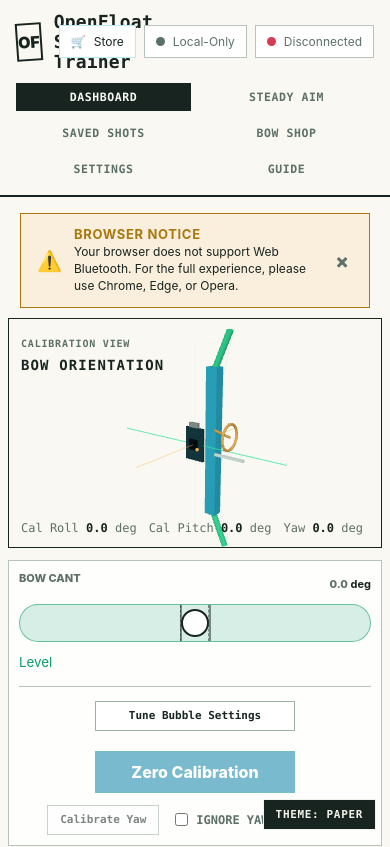
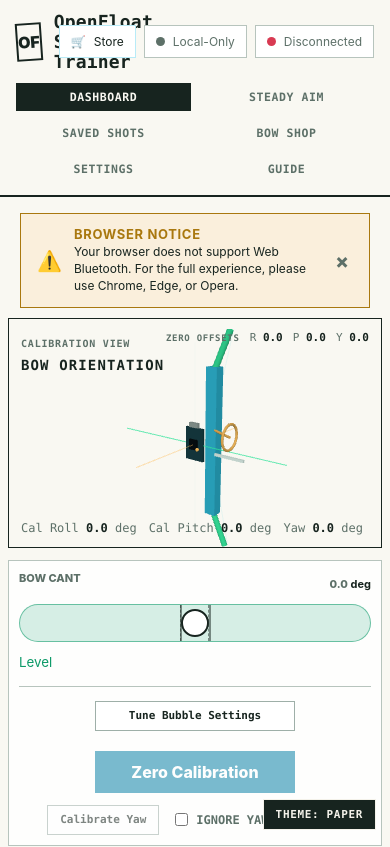
Before and after one commit to DevanMetz/Open-Float-Archery, a plain HTML site: page index.html in a window 390 px wide. Shown: the top 847 px of the page. Drawn offline with nearby package versions, Linux system fonts and the light colour scheme; animation ran at ten frames a second.

Commit message:
Show stored zero-calibration offsets in the calibration view
Adds a small Zero Offsets readout (roll / pitch / yaw) overlaid in the
bottom-right corner of the Bow Orientation panel, updated from the
store alongside the live calibrated angles. On small screens it moves
to the top-right corner since the live readouts occupy the bottom-left
there.

```diff
--- a/app/main.js
+++ b/app/main.js
@@ -64,6 +64,7 @@ const ELEMENT_IDS = [
   "reviewScrubBar", "replayTraceBtn", "speedDownBtn", "speedUpBtn",
   "speedValue", "traceScrubSlider", "traceScrubValue", "tracePhaseRail",
   "zeroBtn", "zeroYawBtn", "batteryBadge", "batteryText",
+  "calOffsetRollValue", "calOffsetPitchValue", "calOffsetYawValue",
   "mountOrientationSelect", "mountOrientationCanvas", "mountOrientationDescription",
   "mountLiveCantValue", "mountLivePitchValue",
   "mountWizardText", "mountWizardPrimaryBtn", "mountWizardCancelBtn",
--- a/app/ui/dashboard.js
+++ b/app/ui/dashboard.js
@@ -1225,6 +1225,15 @@ async function initOrientationVisualizer(el, store) {
     if (el.orientationYawValue) {
       el.orientationYawValue.textContent = targetYaw.toFixed(1);
     }
+    if (el.calOffsetRollValue) {
+      el.calOffsetRollValue.textContent = (Number(state.cantOffset) || 0).toFixed(1);
+    }
+    if (el.calOffsetPitchValue) {
+      el.calOffsetPitchValue.textContent = (Number(state.pitchOffset) || 0).toFixed(1);
+    }
+    if (el.calOffsetYawValue) {
+      el.calOffsetYawValue.textContent = (Number(state.yawOffset) || 0).toFixed(1);
+    }
   });
 
   function resize() {
--- a/index.html
+++ b/index.html
@@ -91,6 +91,12 @@
                 <span>Cal Roll <strong id="orientationRollValue">0.0</strong> deg</span>
                 <span>Cal Pitch <strong id="orientationPitchValue">0.0</strong> deg</span>
                 <span>Yaw <strong id="orientationYawValue">0.0</strong> deg</span>
+              </div>
+              <div class="orientation-cal-offsets" aria-label="Stored zero calibration offsets">
+                <span class="cal-offsets-label">Zero Offsets</span>
+                <span>R <strong id="calOffsetRollValue">0.0</strong></span>
+                <span>P <strong id="calOffsetPitchValue">0.0</strong></span>
+                <span>Y <strong id="calOffsetYawValue">0.0</strong></span>
               </div>
               <canvas id="orientationCanvas"></canvas>
             </section>
--- a/styles.css
+++ b/styles.css
@@ -357,10 +357,34 @@ input[type="range"] {
 }
 
 .orientation-copy,
-.orientation-readouts {
+.orientation-readouts,
+.orientation-cal-offsets {
   position: absolute;
   z-index: 2;
   pointer-events: none;
+}
+
+/* Stored zero-calibration offsets, bottom-right of the calibration view */
+.orientation-cal-offsets {
+  right: 18px;
+  bottom: 14px;
+  display: flex;
+  align-items: baseline;
+  gap: 10px;
+  color: var(--muted);
+  font-family: "JetBrains Mono", Consolas, ui-monospace, monospace;
+  font-size: 11px;
+}
+
+.orientation-cal-offsets strong {
+  color: var(--text);
+}
+
+.cal-offsets-label {
+  font-size: 9px;
+  font-weight: 900;
+  letter-spacing: 0.08em;
+  text-transform: uppercase;
 }
 
 .orientation-copy {
@@ -1087,6 +1111,14 @@ td:last-child {
     top: auto;
     bottom: 12px;
     flex-wrap: wrap;
+  }
+
+  /* Live readouts take the bottom-left on small screens, so the stored
+     offsets move to the vacated top-right corner. */
+  .orientation-cal-offsets {
+    right: 12px;
+    bottom: auto;
+    top: 12px;
   }
 
 
```
